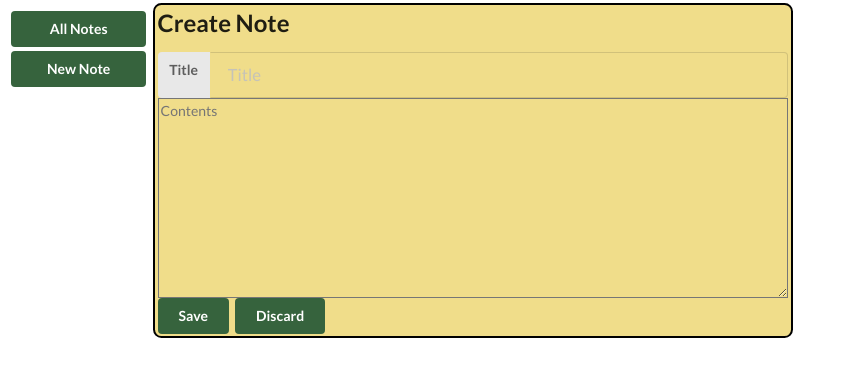
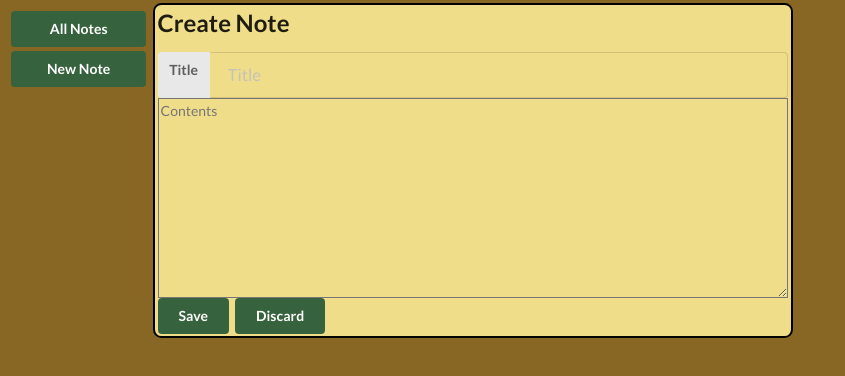
Before and after one commit to Grumlen/Notes-Application, a plain HTML site: page notes.html in a window 1280 px wide. Shown: the whole page, without its empty margins (0-845 px from the left). Drawn offline with nearby package versions, Linux system fonts and the light colour scheme.

Commit message:
Notes v0.8.1

```diff
--- a/style/notes.css
+++ b/style/notes.css
@@ -50,3 +50,6 @@
 #notes {
   /*display: flex;*/
 }
+body {
+  background-color: hsl(40,57%,34%);
+}
```
